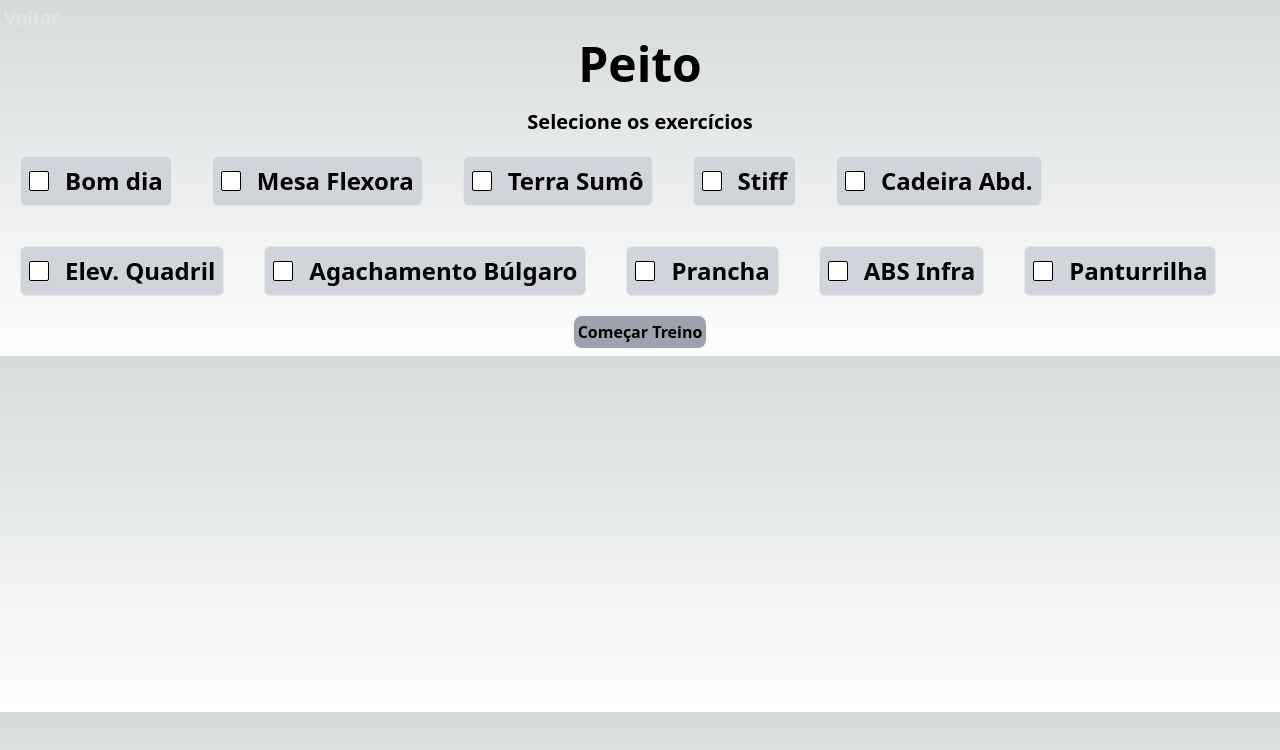
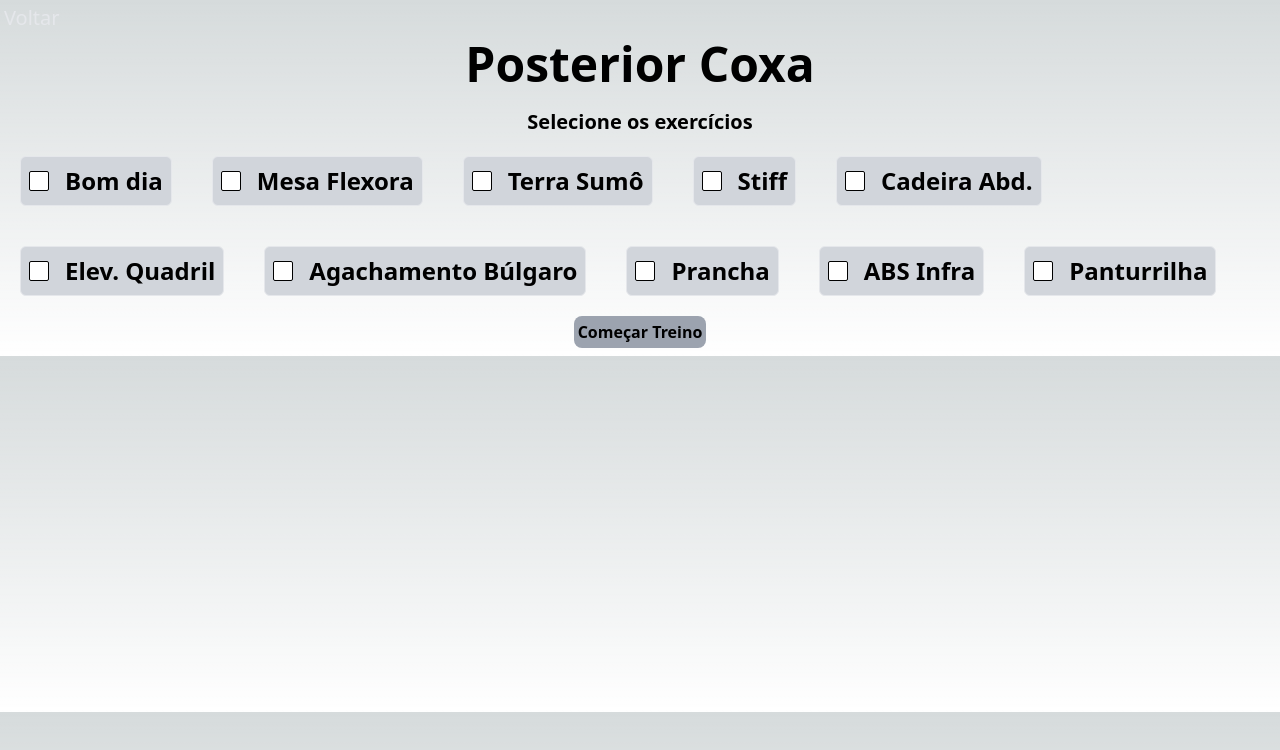
Before and after one commit to gsouzzaa/workout, a Next.js app: page /sabado in a window 1280 px wide. Shown: the top 750 px of the page. Built offline with nearby package versions, Linux system fonts and the light colour scheme.

Commit message:
update saturday

```diff
--- a/src/pages/sabado.tsx
+++ b/src/pages/sabado.tsx
@@ -30,7 +30,7 @@ export default function Saturday() {
     `} >
       <h1 className={`
         text-5xl font-bold justify-self text-center mb-2
-      `}>Peito</h1>
+      `}>Posterior Coxa</h1>
 
       <form onSubmit={handleSubmit}>
         <h2 className={`
```
